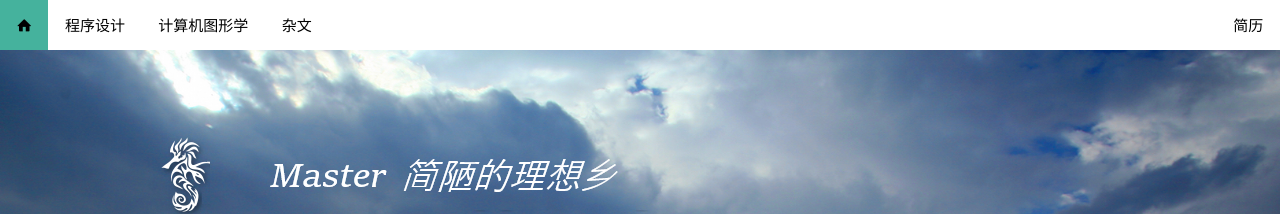
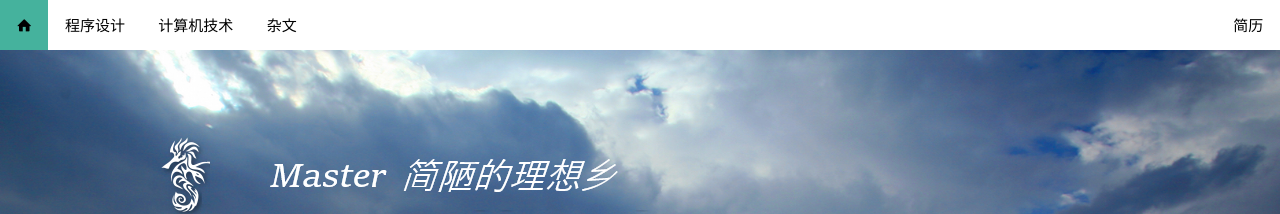
Before and after one commit to xr133123211/xr133123211.github.com, a Jekyll site: the page built from index.md, in a window 1280 px wide. Shown: the top 214 px of the page. Built offline with Jekyll 4.4.1, drawn with Linux system fonts in a browser that asks for light colours; Markdown is read by kramdown in place of the engine named in the settings.

Commit message:
url modify

```diff
--- a/_data/navigation.yml
+++ b/_data/navigation.yml
@@ -6,8 +6,8 @@
   url: "/basic/"
   side: left
 
-- title: "计算机图形学"
-  url: "/graphics/"
+- title: "计算机技术"
+  url: "/papers/"
   side: left
 
 - title: "杂文"
```
